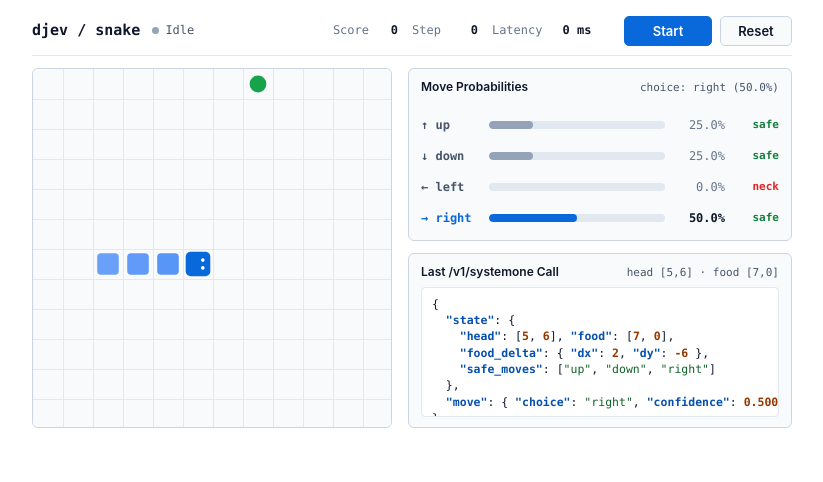
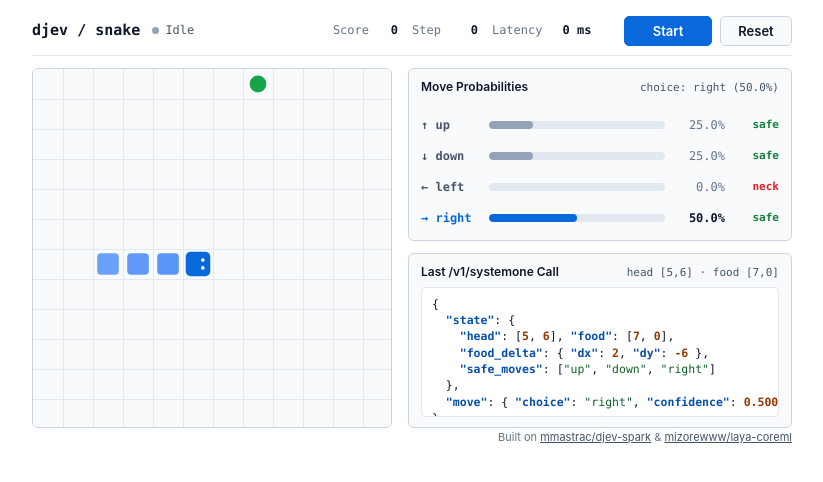
Before and after one commit to taeold/djev-run, a website: page snake.html in a window 1280 px wide. Shown: the whole page, without its empty margins (228-1051 px from the left). Drawn offline with Linux system fonts and the light colour scheme.

Commit message:
Credit mmastrac/djev-spark and mizorewww/laya-coreml in README.md and snake.html [skip ci]

```diff
--- a/snake.html
+++ b/snake.html
@@ -399,6 +399,9 @@
           <pre id="live-json"></pre>
         </div>
       </div>
+    </div>
+    <div style="font-size:11px;color:#64748b;text-align:right;padding-top:2px;">
+      Built on <a href="https://github.com/mmastrac/djev-spark" target="_blank" rel="noopener" style="color:#475569;">mmastrac/djev-spark</a> &amp; <a href="https://github.com/mizorewww/laya-coreml" target="_blank" rel="noopener" style="color:#475569;">mizorewww/laya-coreml</a>
     </div>
   </div>
 
```
Also changed, not shown: README.md.
